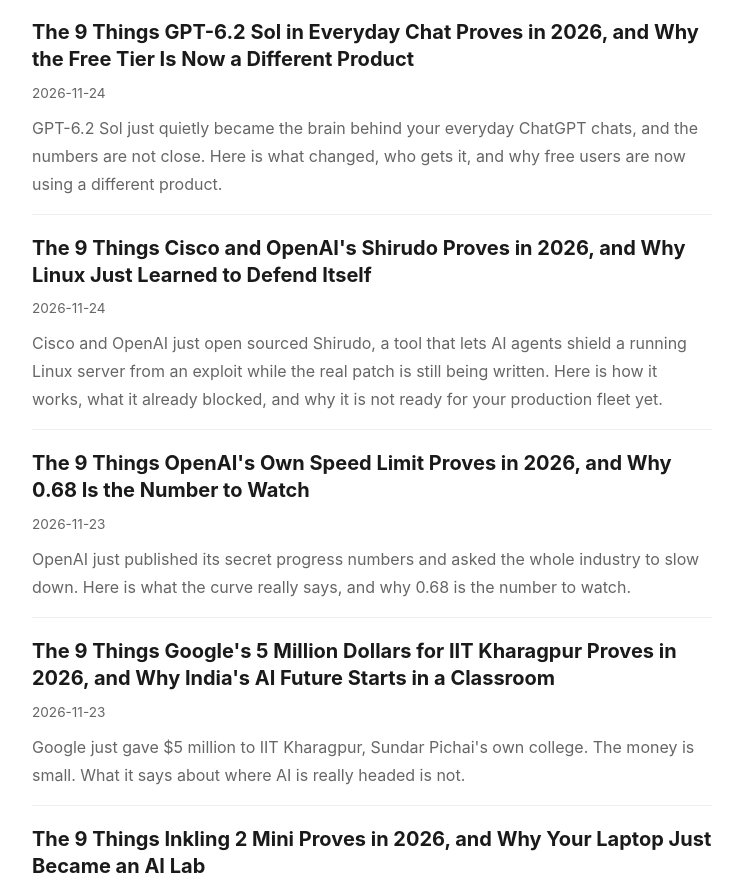
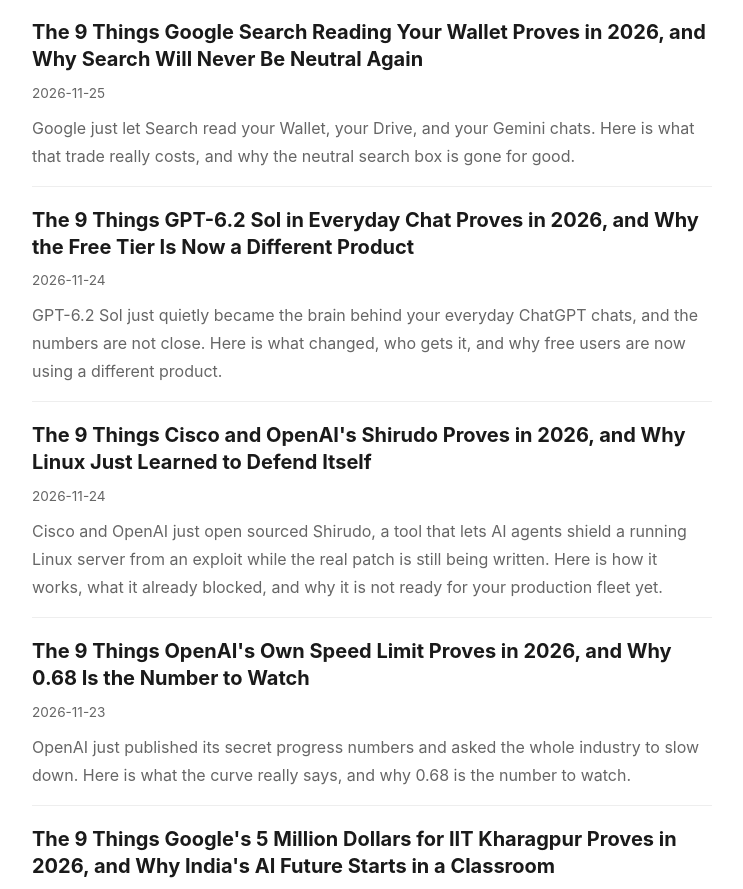
Before and after one commit to beechrasta/beechrasta.github.io, a plain HTML site: page index.html in a window 1280 px wide. Shown: the part 153-1042 px from the top of the page, without its empty margins (268-1011 px from the left). Drawn offline with Linux system fonts and the light colour scheme.

Commit message:
Update home

```diff
--- a/index.html
+++ b/index.html
@@ -12,11 +12,11 @@
 <main>
 <h1>Rachit Asthana's Articles</h1>
 <div class="home-list">
+<article class="post"><h2><a href="/the-9-things-google-search-reading-your-wallet-proves-in-2026-and-why-search-wil.html">The 9 Things Google Search Reading Your Wallet Proves in 2026, and Why Search Will Never Be Neutral Again</a></h2><time datetime="2026-11-25">2026-11-25</time><p>Google just let Search read your Wallet, your Drive, and your Gemini chats. Here is what that trade really costs, and why the neutral search box is gone for good.</p></article>
 <article class="post"><h2><a href="/the-9-things-gpt-6-2-sol-in-everyday-chat-proves-in-2026-and-why-the-free-tier-i.html">The 9 Things GPT-6.2 Sol in Everyday Chat Proves in 2026, and Why the Free Tier Is Now a Different Product</a></h2><time datetime="2026-11-24">2026-11-24</time><p>GPT-6.2 Sol just quietly became the brain behind your everyday ChatGPT chats, and the numbers are not close. Here is what changed, who gets it, and why free users are now using a different product.</p></article>
 <article class="post"><h2><a href="/the-9-things-cisco-and-openai-s-shirudo-proves-in-2026-and-why-linux-just-learne.html">The 9 Things Cisco and OpenAI's Shirudo Proves in 2026, and Why Linux Just Learned to Defend Itself</a></h2><time datetime="2026-11-24">2026-11-24</time><p>Cisco and OpenAI just open sourced Shirudo, a tool that lets AI agents shield a running Linux server from an exploit while the real patch is still being written. Here is how it works, what it already blocked, and why it is not ready for your production fleet yet.</p></article>
 <article class="post"><h2><a href="/the-9-things-openai-s-own-speed-limit-proves-in-2026-and-why-0-68-is-the-number.html">The 9 Things OpenAI's Own Speed Limit Proves in 2026, and Why 0.68 Is the Number to Watch</a></h2><time datetime="2026-11-23">2026-11-23</time><p>OpenAI just published its secret progress numbers and asked the whole industry to slow down. Here is what the curve really says, and why 0.68 is the number to watch.</p></article>
 <article class="post"><h2><a href="/the-9-things-google-s-5-million-dollars-for-iit-kharagpur-proves-in-2026-and-why.html">The 9 Things Google's 5 Million Dollars for IIT Kharagpur Proves in 2026, and Why India's AI Future Starts in a Classroom</a></h2><time datetime="2026-11-23">2026-11-23</time><p>Google just gave $5 million to IIT Kharagpur, Sundar Pichai's own college. The money is small. What it says about where AI is really headed is not.</p></article>
-<article class="post"><h2><a href="/the-9-things-inkling-2-mini-proves-in-2026-and-why-your-laptop-just-became-an-ai.html">The 9 Things Inkling 2 Mini Proves in 2026, and Why Your Laptop Just Became an AI Lab</a></h2><time datetime="2026-11-22">2026-11-22</time><p>Thinking Machines just shipped a 26B model that runs offline on a 32GB MacBook, out-codes bigger rivals, and powers 20 AI villagers on one laptop. Here is the loop trick behind it, the benchmarks, and the one catch nobody is hiding.</p></article>
 </div>
 <p><a href="/index/">Full index &rarr;</a></p>
 </main>
```
